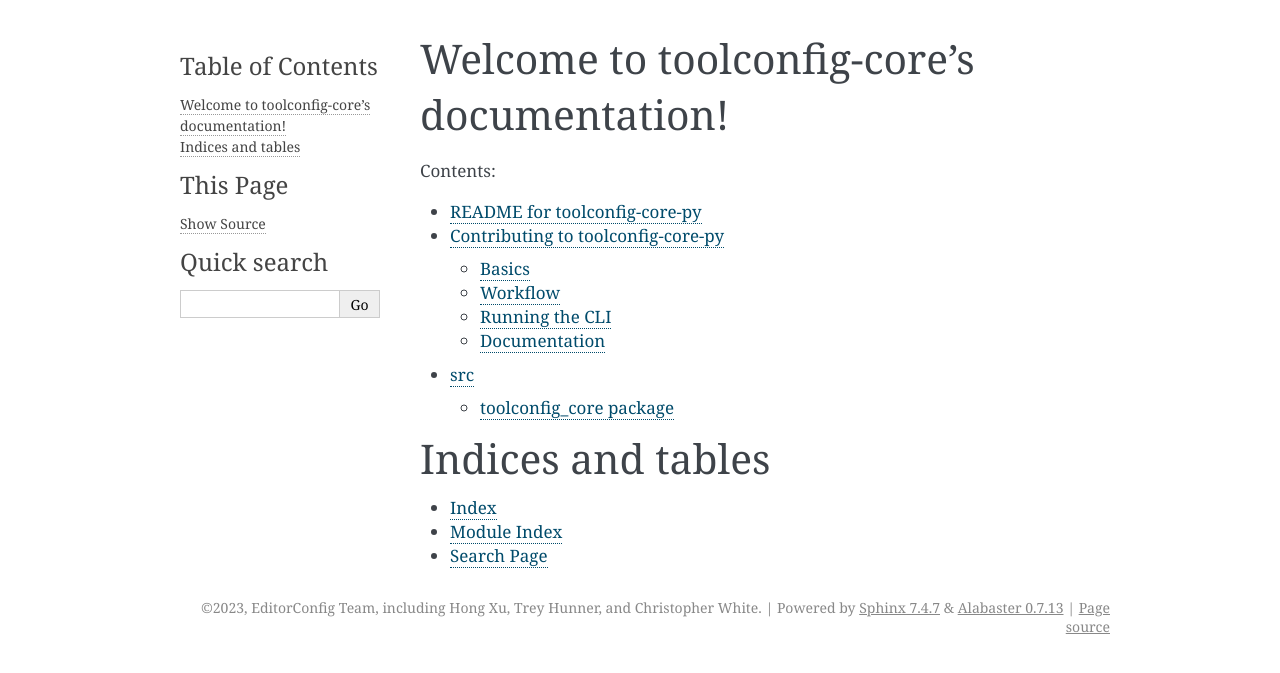
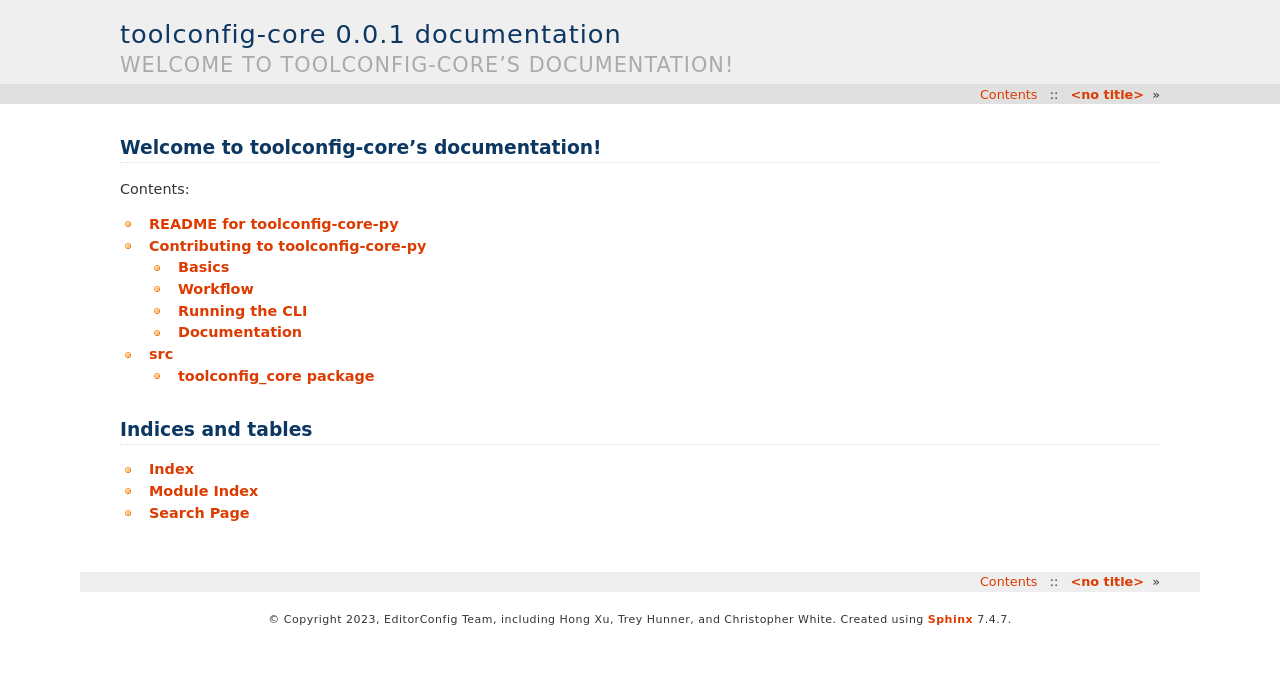
Before and after one commit to cxw42/toolconfig-core-py, a Sphinx documentation site: the page built from doc/source/index.rst, in a window 1280 px wide. Shown: the top 673 px of the page. Built offline with Sphinx 7.4.7, drawn with Linux system fonts in a browser that asks for light colours.

Commit message:
doc: change theme [minor]

```diff
--- a/doc/source/conf.py
+++ b/doc/source/conf.py
@@ -91,7 +91,7 @@
 # The theme to use for HTML and HTML Help pages.  See the documentation for
 # a list of builtin themes.
 #
-html_theme = "alabaster"
+html_theme = "haiku"
 
 # Theme options are theme-specific and customize the look and feel of a theme
 # further.  For a list of options available for each theme, see the
```
